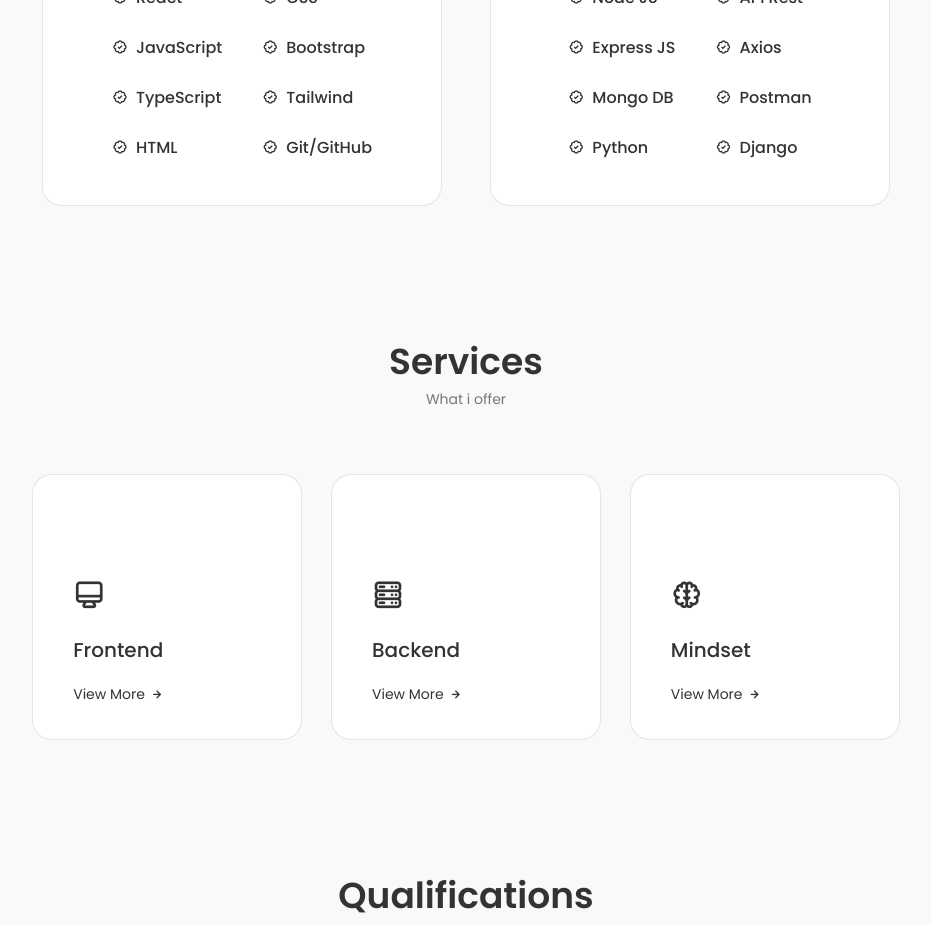
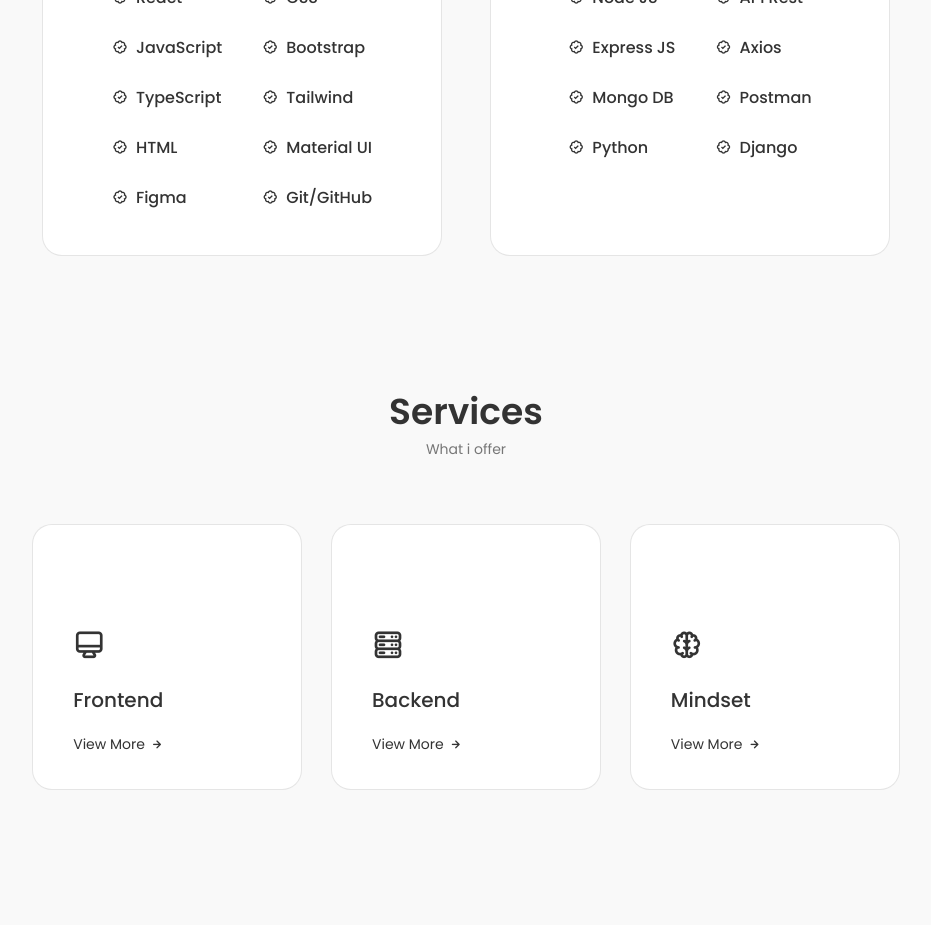
Before and after one commit to admartinbarcelo/portfolio-admartinbarcelo, a React (Vite) app: page / in a window 1280 px wide. Shown: the part 4400-5325 px from the top of the page, without its empty margins (174-1105 px from the left). Built offline with nearby package versions, Linux system fonts and the light colour scheme.

Commit message:
Add Figma and Material UI skills

```diff
--- a/src/components/skills/Frontend.jsx
+++ b/src/components/skills/Frontend.jsx
@@ -36,6 +36,14 @@
               <h3 className="skills__name">HTML</h3>
             </div>
           </div>
+
+          <div className="skills__data">
+            <i className="bx bx-badge-check"></i>
+
+            <div>
+              <h3 className="skills__name">Figma</h3>
+            </div>
+          </div>
         </div>
 
         <div className="skills__group">
@@ -67,6 +75,14 @@
             <i className="bx bx-badge-check"></i>
 
             <div>
+              <h3 className="skills__name">Material UI</h3>
+            </div>
+          </div>
+
+          <div className="skills__data">
+            <i className="bx bx-badge-check"></i>
+
+            <div>
               <h3 className="skills__name">Git/GitHub</h3>
             </div>
           </div>
```
